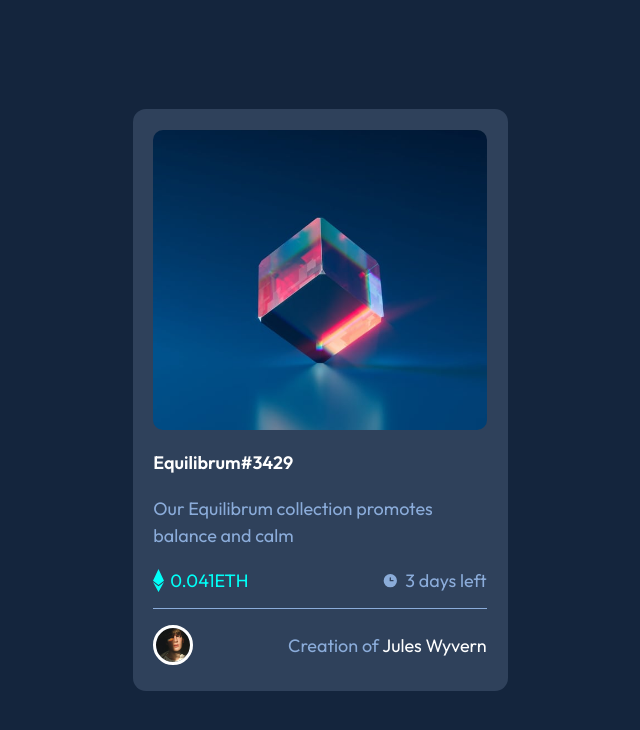
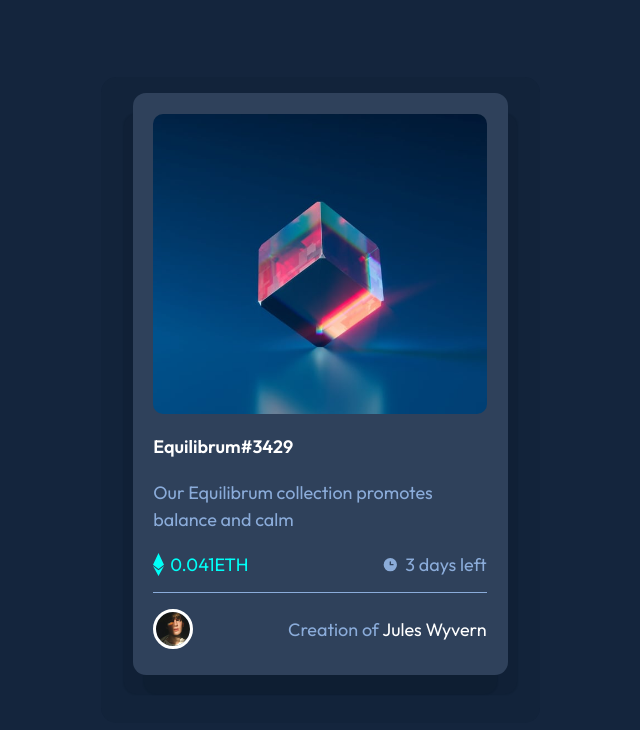
Before and after one commit to cyberdiego33/nft-preview-card, a plain HTML site: page index.html in a window 1280 px wide. Shown: the whole page, without its empty margins (320-960 px from the left). Drawn offline with Linux system fonts and the light colour scheme.

Commit message:
added shadow

```diff
--- a/styles.css
+++ b/styles.css
@@ -1,7 +1,9 @@
 :root {
     --Soft-blue: hsl(215, 51%, 70%);
     --Cyan: hsl(178, 100%, 50%);
+    --dark-blue-opacity: rgba(13, 25, 43, 0.15);
     --dark-blue-main: hsl(217, 54%, 11%);
+    --dark-blue-shadow: rgba(9, 17, 31, 0.15);
     --dark-blue-card: hsl(216, 50%, 16%);
     --dark-blue-line: hsl(215, 32%, 27%);
     --White: hsl(0, 0%, 100%);
@@ -26,7 +28,9 @@ body {
 .mobile-container {
     width: 375px;
     max-width: 375px;
-    padding: 2rem;
+    padding: 1rem 2rem 3rem;
+    border-radius: 15px;
+    background-color: var(--dark-blue-opacity);
 }
 
 .container {
@@ -35,6 +39,8 @@ body {
     padding: 1.3rem;
     border-radius: 13px;
     background-color: var(--dark-blue-line);
+    box-shadow: -10px 20px 1px var(--dark-blue-shadow),
+                10px 20px 1px var(--dark-blue-shadow);
 }
 .img-equilibrum {
     width: 100%;
```
